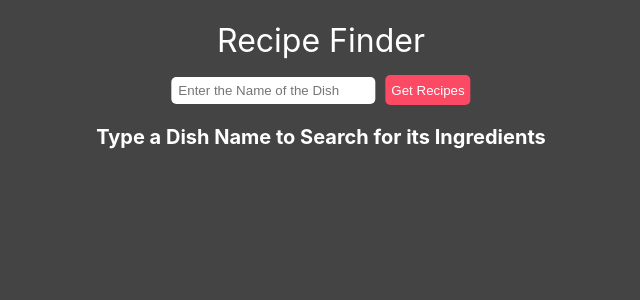
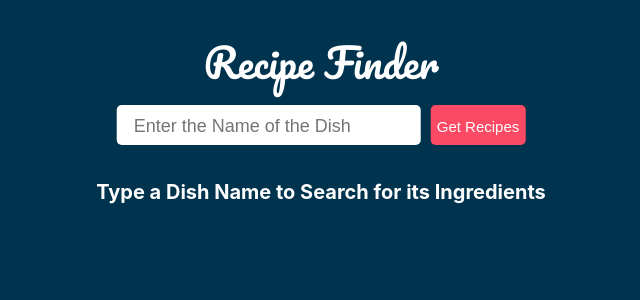
Before and after one commit to mvrikxix-dev/Recipe-Finder, a React (Create React App) app: page / in a window 1280 px wide. Shown: the top 300 px of the page, without its empty margins (319-959 px from the left). Built offline with nearby package versions, Linux system fonts and the light colour scheme; no server answers.

Commit message:
Added Style to Card; Added Like functionality

```diff
--- a/package.json
+++ b/package.json
@@ -3,6 +3,11 @@
   "version": "0.1.0",
   "private": true,
   "dependencies": {
+    "@fortawesome/fontawesome-svg-core": "^1.2.22",
+    "@fortawesome/free-brands-svg-icons": "^5.10.2",
+    "@fortawesome/free-regular-svg-icons": "^5.10.2",
+    "@fortawesome/free-solid-svg-icons": "^5.10.2",
+    "@fortawesome/react-fontawesome": "^0.1.4",
     "axios": "^0.19.0",
     "react": "^16.9.0",
     "react-dom": "^16.9.0",
--- a/public/index.html
+++ b/public/index.html
@@ -4,6 +4,8 @@
 
     <meta charset="utf-8" />
     <link rel="shortcut icon" href="%PUBLIC_URL%/favicon.ico" />
+    <link rel="stylesheet" href="https://cdnjs.cloudflare.com/ajax/libs/font-awesome/5.10.2/css/all.css" />
+    <link href="https://fonts.googleapis.com/css?family=Pacifico&display=swap" rel="stylesheet">
     <meta name="viewport" content="width=device-width, initial-scale=1" />
     <meta name="theme-color" content="#000000" />
     <meta
@@ -15,8 +17,7 @@
 
   </head>
   <body>
+    <div id="root"></div>
     <noscript>You need to enable JavaScript to run this app.</noscript>
-    <div id="root"></div>
-
   </body>
 </html>
--- a/src/App.css
+++ b/src/App.css
@@ -1,10 +1,10 @@
-.App-header{
-    background-color:#444444 ;
+#App{
+    background-color:#00334E ;
     position: absolute;
-    top: 0;
-    bottom: 0;
-    left: 0;
-    right: 0;
+    width: 100%;
+    min-height: 100%;
+    z-index: -1;
+    overflow: auto;
 }
 
 .Header{
@@ -13,15 +13,6 @@
     left: 50%;
     transform: translate(-50%);
     font-weight: 400;
-
+    font-family: 'Pacifico', cursive;
+    font-size: 40px;
 }
-
-#sub{
-    position: absolute;
-    left: 50%;
-    top: 100px;
-    transform: translate(-50%);
-    color: white;
-    font-weight: 700;
-    font-size: 20px;
-}
--- a/src/App.js
+++ b/src/App.js
@@ -29,16 +29,16 @@ class App extends Component {
   render(){
     console.log("App.js State: ", this.state.name)
     return (
-      <div className="App">
+      <div id="App">
         <header className="App-header">
           <h1 className="Header">Recipe Finder</h1>
           <Search mySearch={this.mySearch} />
-          {this.state.name !== null ? (
+        </header>
+        {this.state.name !== null ? (
             <View meals = {this.state.meals} />
           ) : (
             <div id="sub-header">Type a Dish Name to Search for its Ingredients</div>
-          )}
-        </header>
+        )}
       </div>
     );
   }
--- a/src/Search.css
+++ b/src/Search.css
@@ -1,24 +1,34 @@
 #dish-search{
     position: absolute;
     left: 50%;
-    top: 75px;
+    top: 105px;
     transform: translate(-50%);
 }
 
 #name{
-    width: 200px;
-    height: 25px;
-    text-indent: 5px;
+    width: 300px;
+    height: 35px;
+    text-indent: 15px;
     border-radius: 5px;
+    font-size: 18px;
     border: 0;
     outline: none;
+    padding-top: 4px;
+    color: gray;
+}
+
+#name::placeholder{
+    font-size: 18px;
+    text-indent: 15px;
 }
 
 .dish-button{
+    padding-top: 4px;
+    font-size: 15px;
     border: 0;
     color: white;
     background-color: rgba(252, 73, 100, 1);
-    height: 30px;
+    height: 40px;
     border-radius: 5px;
     margin-left: 10px;
     outline: none;
--- a/src/View.css
+++ b/src/View.css
@@ -1,16 +1,71 @@
 #sub-header{
     position: absolute;
     left: 50%;
-    top: 125px;
+    top: 180px;
     transform: translate(-50%);
     color: white;
     font-weight: 700;
     font-size: 20px;
 }
 
-#view{
+#view-container{
     position: absolute;
+    top: 190px;
     width: 100%;
-    background-color: blue;
-    overflow: hidden;
+    bottom: 0;
 }
+
+.view{
+    position: relative;
+    background-color: #5588A3;
+    width: 70%;
+    left: 50%;
+    transform: translate(-50%);
+    min-height: 70px;
+    border-radius: 20px 20px 0 0;
+    line-height: 30px;
+}
+
+.meal-title{
+    position: absolute;
+    width: 85%;
+    left: 50%;
+    transform: translateX(-50%);
+    text-align: center;
+    color: white;
+    cursor: pointer;
+    text-overflow: ellipsis;
+}
+
+.meal-title:hover{
+    color: rgba(0,0,0,0.6);
+}
+
+.fa-heart{
+    position: absolute;
+    font-size: 25px;
+    top: 50%;
+    transform: translateY(-42%);
+    color: white;
+    right: 30px;
+    cursor: pointer;
+}
+
+.view-body{
+    background-color: white;
+    width: 70%;
+    position: relative;
+    top: -69px;
+    left: 50%;
+    padding-top: 70px;
+    transform: translate(-50%);
+    border-radius: 20px;
+    z-index: -1;
+    box-shadow: 0 0 10px 5px rgba(0,0,0,0.5);
+}
+
+.img{
+    width: 25%;
+    border-radius: 10px;
+    margin: 25px 20px 20px 25px;
+}
--- a/src/View.js
+++ b/src/View.js
@@ -1,15 +1,38 @@
 import React from 'react';
 import './View.css';
-
 const View = (props) => {
     const {meals} = props;
-    console.log(props)
+
     if(meals){
         var mealList = meals.map(meal => {
+            function like(e){
+                console.log("like");
+                if(e.target.getAttribute('liked')==="false"){
+                    e.target.style.color="red";
+                    e.target.setAttribute('liked',"true");
+                }
+                else{
+                    e.target.style.color="white";
+                    e.target.setAttribute('liked', "false")
+                }
+            }
+
+            function redirect(){
+                if(meal.strSource === null){
+                    console.log(null);
+                }else{
+                    window.open(meal.strSource)
+                }
+            }
+
             return(
-                <div id="view" key={meal.idMeal}>
-                    <div className="view-warpper">
-                        <h1 className="meal-title">{meal.strMeal}<span></span></h1>
+                <div>
+                    <div className="view" key={meal.idMeal} >
+                        <h1 className="meal-title" onClick={redirect}>{meal.strMeal}</h1>
+                        <span className="heart" onClick={like}><i className="far fa-heart" liked="false"></i></span>
+                    </div>
+                    <div className="view-body">
+                        <img className="img" src={meal.strMealThumb} alt={meal.strMeal}></img>
                     </div>
                 </div>
             )
@@ -20,7 +43,7 @@ const View = (props) => {
         )
     }
     return(
-        <div>
+        <div id="view-container">
             {mealList}
         </div>
     )
```
Also changed, not shown: src/sample.html (added), 1 other file (tests, documents, lock files or other folders).
